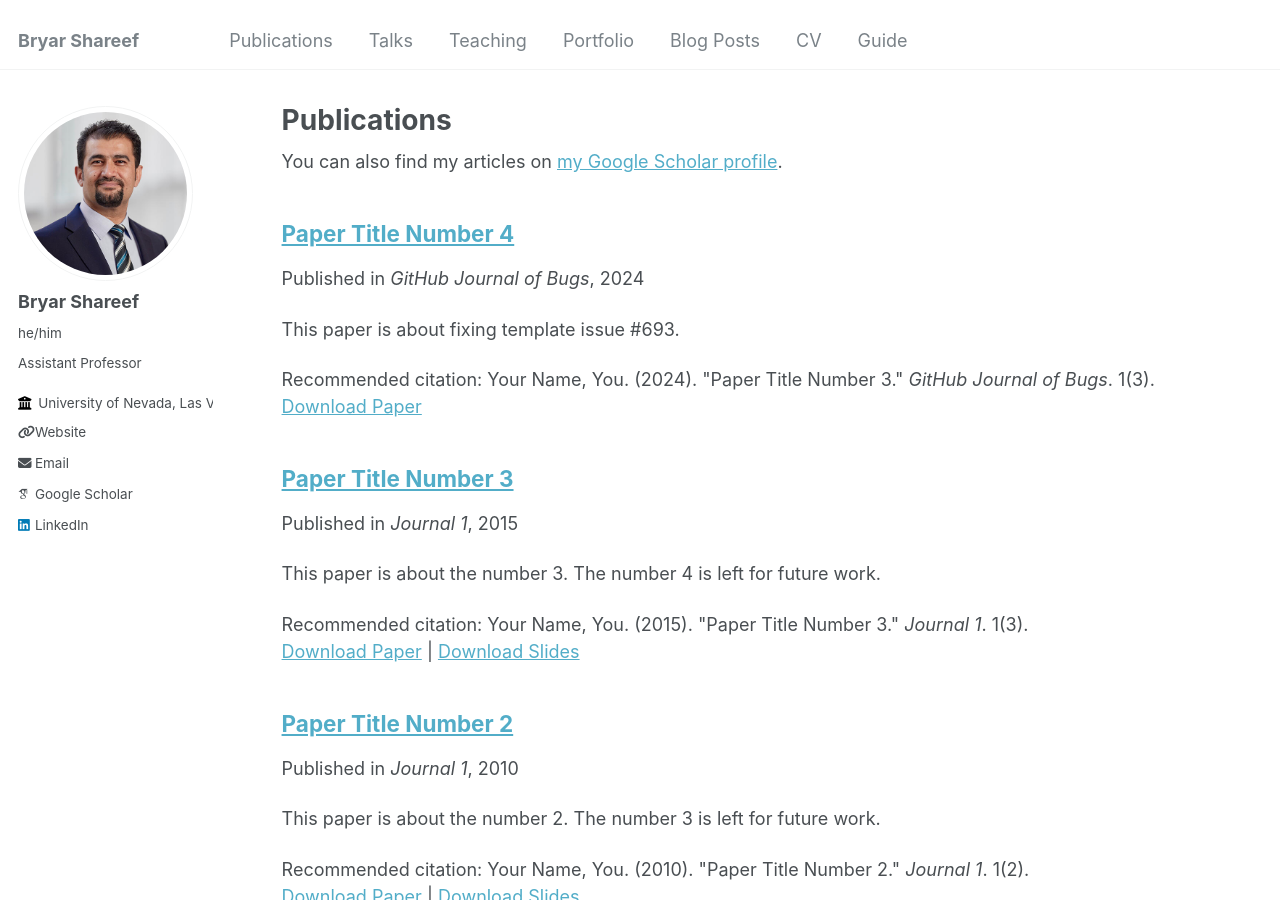
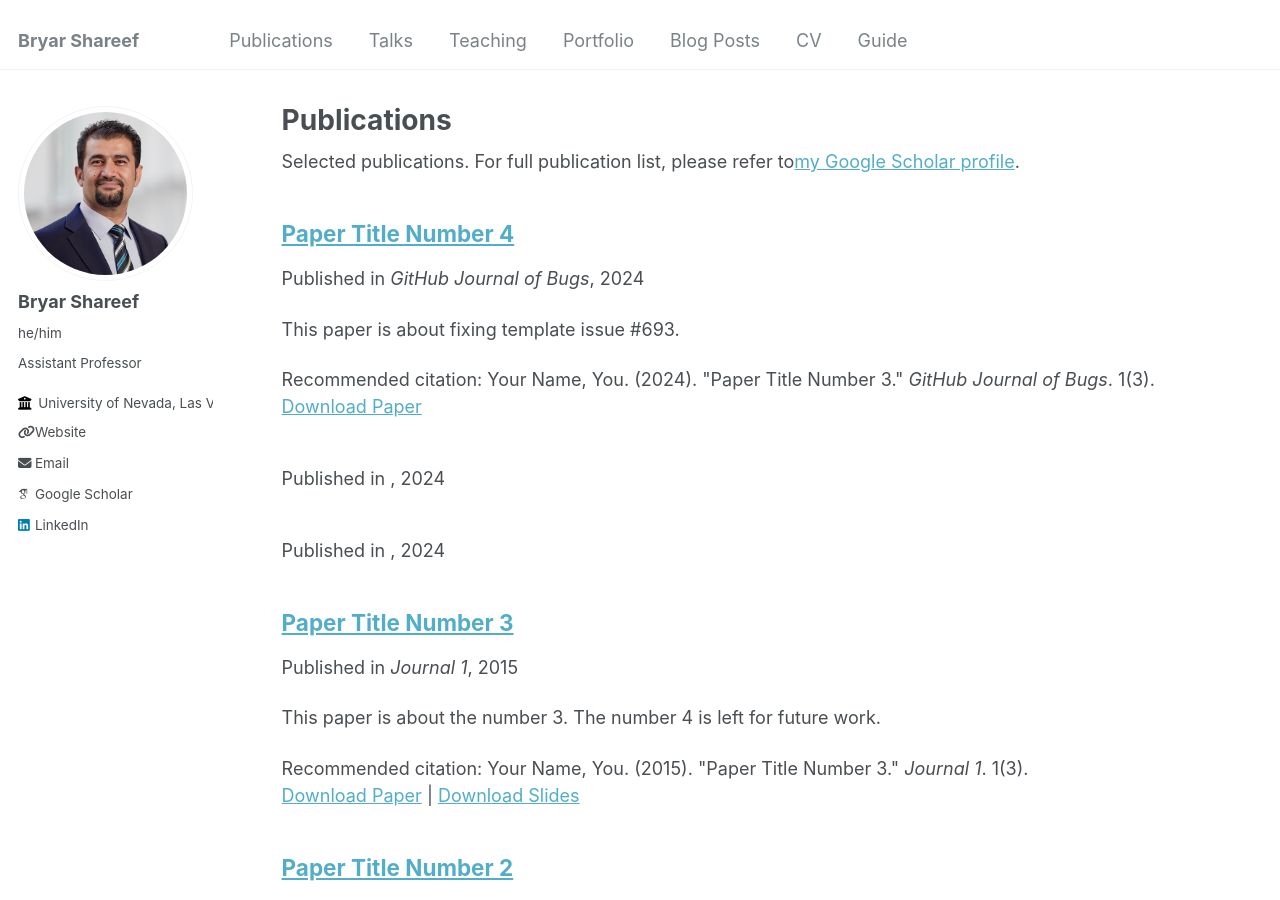
Before and after one commit to bryarshareef/bryarshareef.github.io, a Jekyll site: the page built from _pages/publications.md, in a window 1280 px wide and 900 px high. Built offline with Jekyll 4.4.1, drawn with Linux system fonts in a browser that asks for light colours; some web fonts are replaced.

Commit message:
file updated

```diff
--- a/_pages/publications.md
+++ b/_pages/publications.md
@@ -6,7 +6,7 @@
 ---
 
 {% if site.author.googlescholar %}
-  <div class="wordwrap">You can also find my articles on <a href="{{site.author.googlescholar}}">my Google Scholar profile</a>.</div>
+  <div class="wordwrap">Selected publications. For full publication list, please refer to<a href="{{site.author.googlescholar}}">my Google Scholar profile</a>.</div>
 {% endif %}
 
 {% include base_path %}
```
Also changed, not shown: _publications/2020-Stan.md (added, +11 -0 lines), _publications/2022-Estan.md (added, +11 -0 lines), 8 other files.
